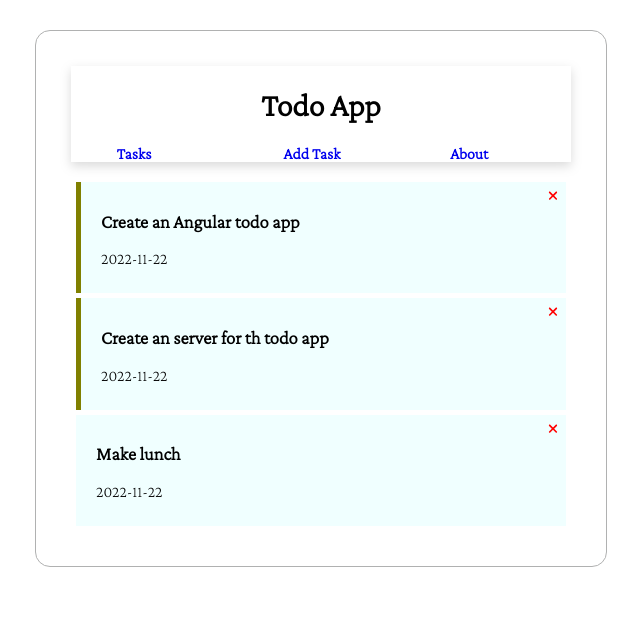
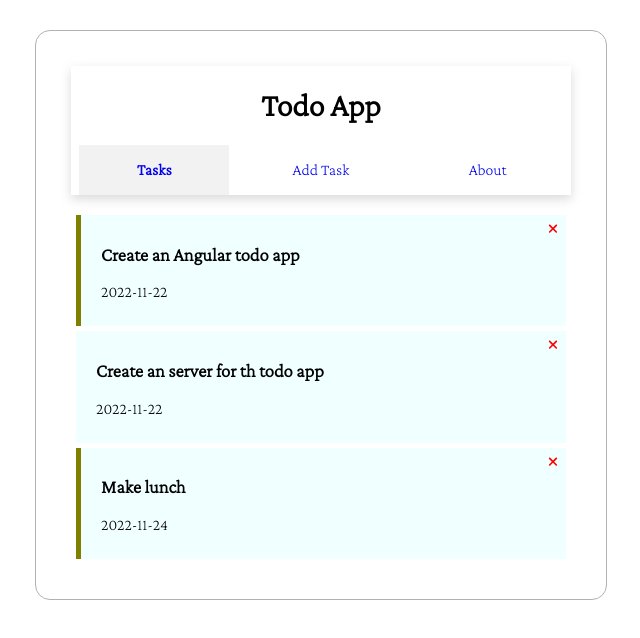
Before and after one commit to DorB93/angulal-todo-app, an Angular app: page / in a window 1280 px wide. Shown: the top 638 px of the page, without its empty margins (319-959 px from the left). Built offline with nearby package versions, Linux system fonts and the light colour scheme; data requests are answered from the project's data file.

Commit message:
Add style to nav bar

```diff
--- a/db.json
+++ b/db.json
@@ -12,14 +12,14 @@
       "text": "Create an server for th todo app",
       "doDay": "2022-11-22",
       "createAt": "2022-11-16",
-      "reminder": true
+      "reminder": false
     },
     {
-      "id": 3,
       "text": "Make lunch",
-      "doDay": "2022-11-22",
-      "createAt": "2022-11-16",
-      "reminder": false
+      "doDay": "2022-11-24",
+      "reminder": true,
+      "createAt": "17.11.2022",
+      "id": 3
     }
   ]
 }
--- a/src/app/app.module.ts
+++ b/src/app/app.module.ts
@@ -7,7 +7,7 @@ import { FormsModule } from '@angular/forms';
 
 import { AppComponent } from './app.component';
 import { HeaderComponent } from './components/header/header.component';
-import { ButtonComponent } from './components/button/button.component';
+
 import { TodosComponent } from './components/todos/todos.component';
 import { TodoItemComponent } from './components/todo-item/todo-item.component';
 import { AddTodoComponent } from './components/add-todo/add-todo.component';
@@ -17,7 +17,6 @@ import { AdoutComponent } from './components/adout/adout.component';
   declarations: [
     AppComponent,
     HeaderComponent,
-    ButtonComponent,
     TodosComponent,
     TodoItemComponent,
     AddTodoComponent,
--- a/src/app/components/add-todo/add-todo.component.ts
+++ b/src/app/components/add-todo/add-todo.component.ts
@@ -30,9 +30,10 @@ export class AddTodoComponent implements OnInit {
       return;
     }
     if (!this.doDay) {
-      alert('Please add a do day!');
+      alert('Please add a do date!');
       return;
     }
+
     const newTodo: Todo = {
       text: this.text,
       doDay: this.doDay,
@@ -40,11 +41,10 @@ export class AddTodoComponent implements OnInit {
       createAt: new Date().toLocaleDateString().toString(),
     };
 
-    this.onAddTodo.emit(newTodo);
+    this.addTodo(newTodo);
 
     this.text = '';
     this.doDay = '';
     this.reminder = false;
   }
-
 }
--- a/src/app/components/button/button.component.html
+++ /dev/null
@@ -1 +0,0 @@
-<button [ngStyle]="{'background-color': color}" class="btn" (click)="onClick()">{{text}}</button>
--- a/src/app/components/button/button.component.ts
+++ /dev/null
@@ -1,23 +0,0 @@
-import { Component, OnInit, Input ,Output,EventEmitter} from '@angular/core';
-
-@Component({
-  selector: 'app-button',
-  templateUrl: './button.component.html',
-  styleUrls: ['./button.component.css']
-})
-export class ButtonComponent implements OnInit {
-  @Input() text?: string;
-  @Input() color?: string;
-  @Output() btnClick = new EventEmitter()
-
-  constructor() { }
-
-  ngOnInit(): void {
-  }
-
-  onClick(){
-    this.btnClick.emit()
-
-  }
-
-}
--- a/src/app/components/header/header.component.css
+++ b/src/app/components/header/header.component.css
@@ -12,9 +12,19 @@ nav {
   justify-content: space-around;
   align-items: center;
 }
+nav div {
+  width: 30%;
+  display: flex;
+  justify-content: center;
+  align-items: center;
+  height: 50px;
+}
 .link-route {
-  font-weight: bold;
-  width: 15%;
+  font-weight: normal;
+}
+.curr-route {
+  background-color: rgba(227, 227, 227, 0.477);
+  font-weight: bolder;
 }
 a {
   text-decoration: none;
--- a/src/app/components/header/header.component.html
+++ b/src/app/components/header/header.component.html
@@ -1,8 +1,8 @@
 <header>
   <h1>{{title}}</h1>
   <nav>
-    <div class="link-route"><a routerLink="">Tasks</a></div>
-    <div class="link-route"><a routerLink="/add-todo">Add Task</a></div>
-    <div class="link-route"><a routerLink="/about">About</a></div>
+    <div class="{{inRoute('/')?'curr-route':'link-route'}}"><a routerLink="">Tasks</a></div>
+    <div class="{{inRoute('/add-todo')?'curr-route':'link-route'}}"><a routerLink="/add-todo">Add Task</a></div>
+    <div class="{{inRoute('/about')?'curr-route':'link-route'}}"><a routerLink="/about">About</a></div>
   </nav>
 </header>
--- a/src/app/components/header/header.component.ts
+++ b/src/app/components/header/header.component.ts
@@ -1,4 +1,5 @@
 import { Component, OnInit } from '@angular/core';
+import { Router } from '@angular/router';
 
 @Component({
   selector: 'app-header',
@@ -8,7 +9,11 @@ import { Component, OnInit } from '@angular/core';
 export class HeaderComponent implements OnInit {
   title: string = 'Todo App';
 
-  constructor() {}
+  constructor(private router: Router) {}
 
   ngOnInit(): void {}
+
+  inRoute(route: string) {
+    return route === this.router.url;
+  }
 }
--- a/src/app/components/todos/todos.component.ts
+++ b/src/app/components/todos/todos.component.ts
@@ -16,15 +16,13 @@ export class TodosComponent implements OnInit {
   }
 
   deleteTodo(todo: Todo) {
-    this.todoService
-      .deleteTodos(todo)
-      .subscribe(() => this.todos.filter((t) => t.id !== todo.id));
+    this.todoService.deleteTodos(todo).subscribe(() => {
+      this.todos = this.todos.filter((t) => t.id !== todo.id);
+    });
   }
 
   toggleReminder(todo: Todo) {
     todo.reminder = !todo.reminder;
     this.todoService.updateTodoReminder(todo).subscribe();
   }
-
-
 }
```
Also changed, not shown: src/app/components/button/button.component.css (deleted), 1 other file (tests, documents, lock files or other folders).
